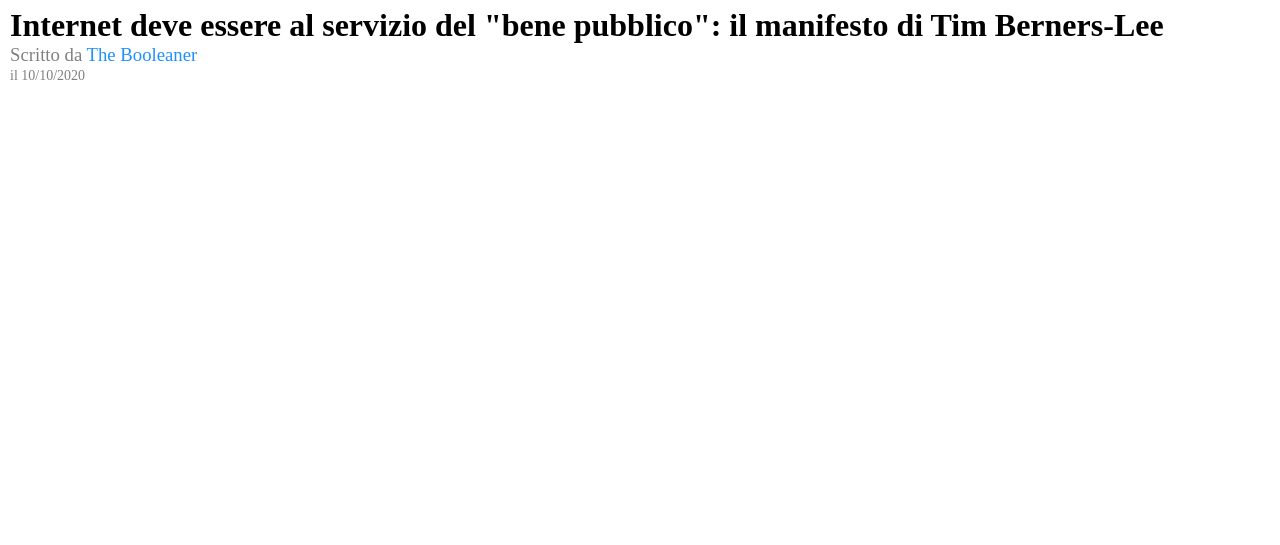
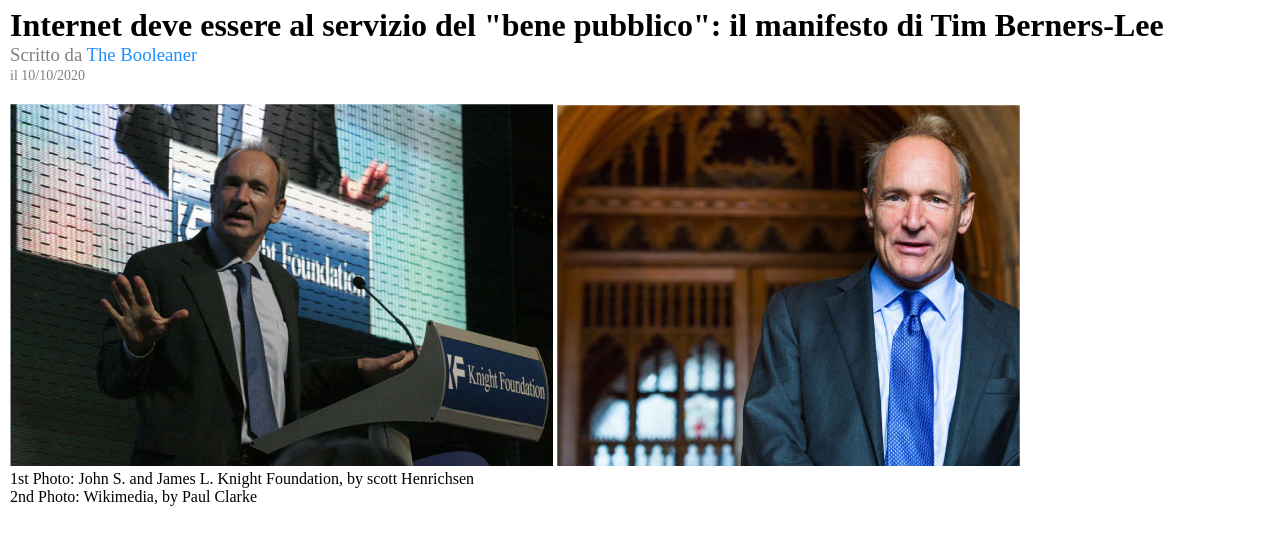
Before and after one commit to Alessandro-Sebastiano/html-css-booleaner, a plain HTML site: page index.html in a window 1280 px wide. Shown: the part 91-636 px from the top of the page. Drawn offline with Linux system fonts and the light colour scheme.

Commit message:
main-images

```diff
--- a/index.html
+++ b/index.html
@@ -25,6 +25,15 @@
             <span id="date">il 10/10/2020</span>
         </div>
 
+        <div class="container">
+            <figure>
+                <img src="img/tim-1.jpg" alt="Tim Conference">
+                <img src="img/tim-2.jpg" alt="Tim">
+                <figcaption>1st Photo: John S. and James L. Knight Foundation, by scott Henrichsen</figcaption>
+                <figcaption>2nd Photo: Wikimedia, by Paul Clarke</figcaption>
+            </figure>
+        </div>
+
     </main>
 
 </body>
```
